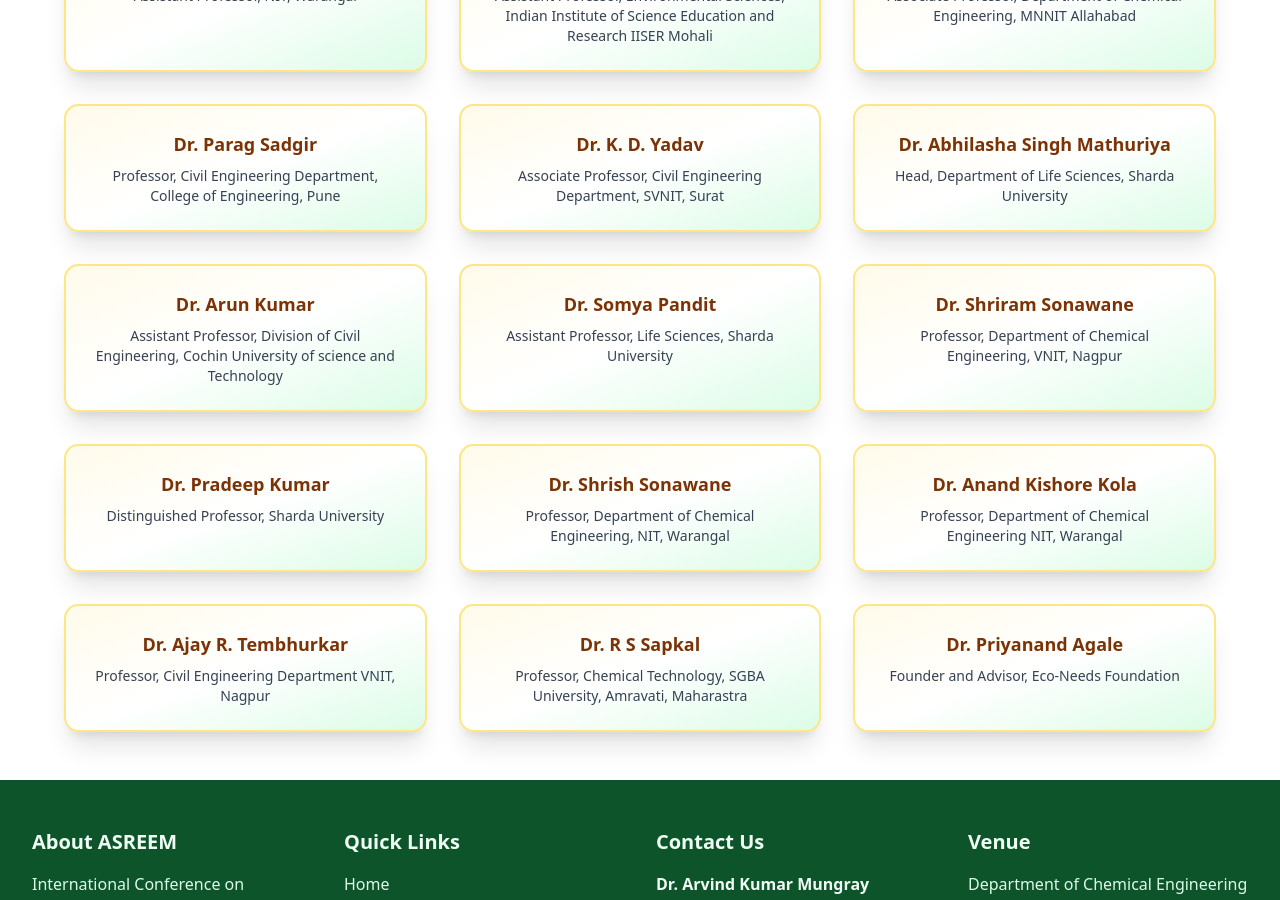
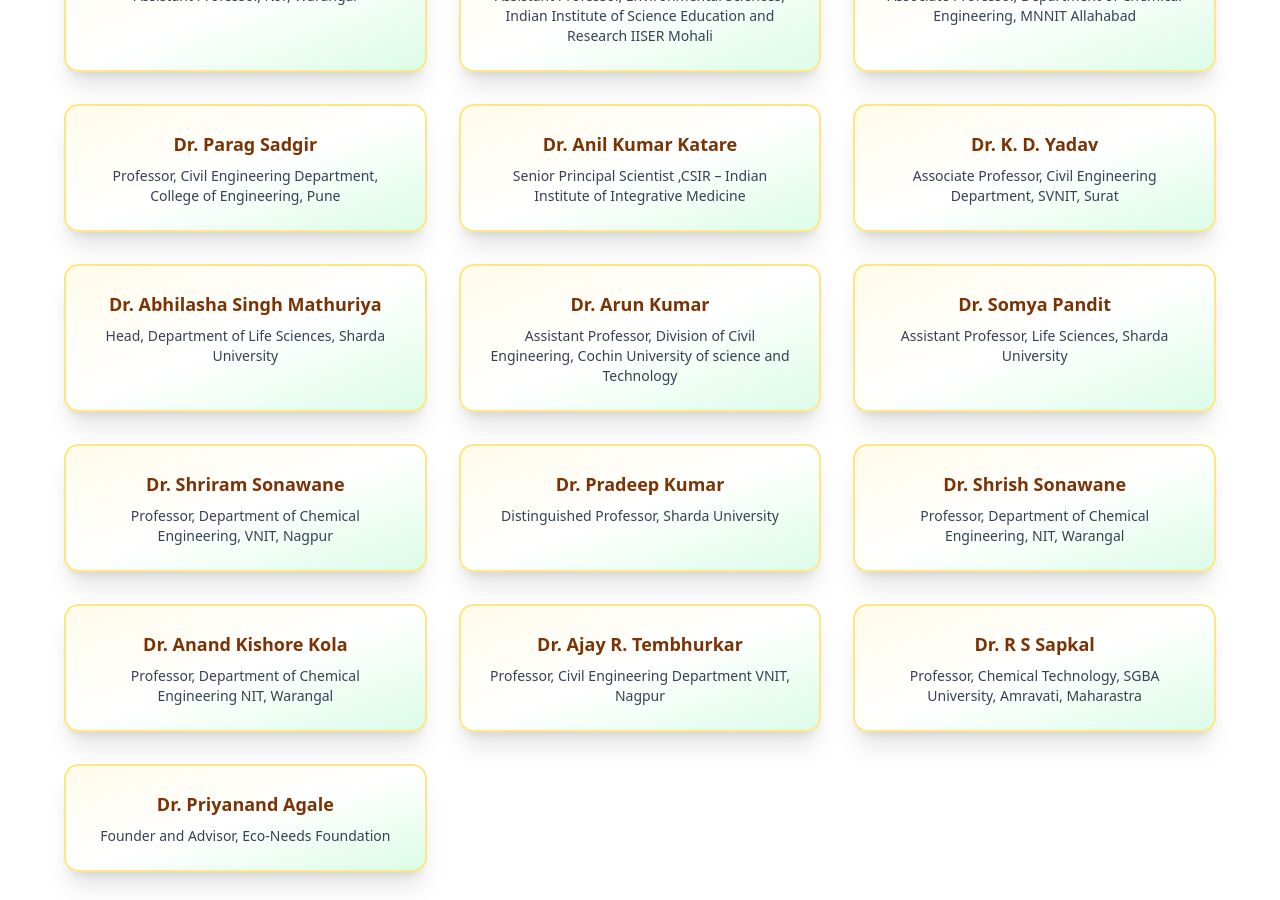
Before and after one commit to parag-thakur-chemical/asreem, a Next.js app: page /advisory-committee in a window 1280 px wide. Shown: the part 1940-2840 px from the top of the page. Built offline with nearby package versions, Linux system fonts and the light colour scheme.

Commit message:
added an adv comm member

```diff
--- a/app/(routes)/advisory-committee/page.tsx
+++ b/app/(routes)/advisory-committee/page.tsx
@@ -122,6 +122,10 @@
     name: "Dr. Parag Sadgir",
     post: "Professor, Civil Engineering Department, College of Engineering, Pune"
   },
+    {
+    name: "Dr. Anil Kumar Katare",
+    post: "Senior Principal Scientist ,CSIR – Indian Institute of Integrative Medicine",
+    },
   {
     name: "Dr. K. D. Yadav",
     post: "Associate Professor, Civil Engineering Department, SVNIT, Surat"
--- a/app/(routes)/keynote-speakers/page.tsx
+++ b/app/(routes)/keynote-speakers/page.tsx
@@ -156,7 +156,7 @@
   },
   {
     name: "Dr. Anil Kumar Katare",
-    post: "Professor , National Institute of Technology, Warangal",
+    post: "Senior Principal Scientist ,CSIR – Indian Institute of Integrative Medicine",
     photo: "/organizing-committee/shirish-sonawane.jpg",
     portfolio: "https://www.researchgate.net/profile/Shirish-Sonawane"
   },
```
